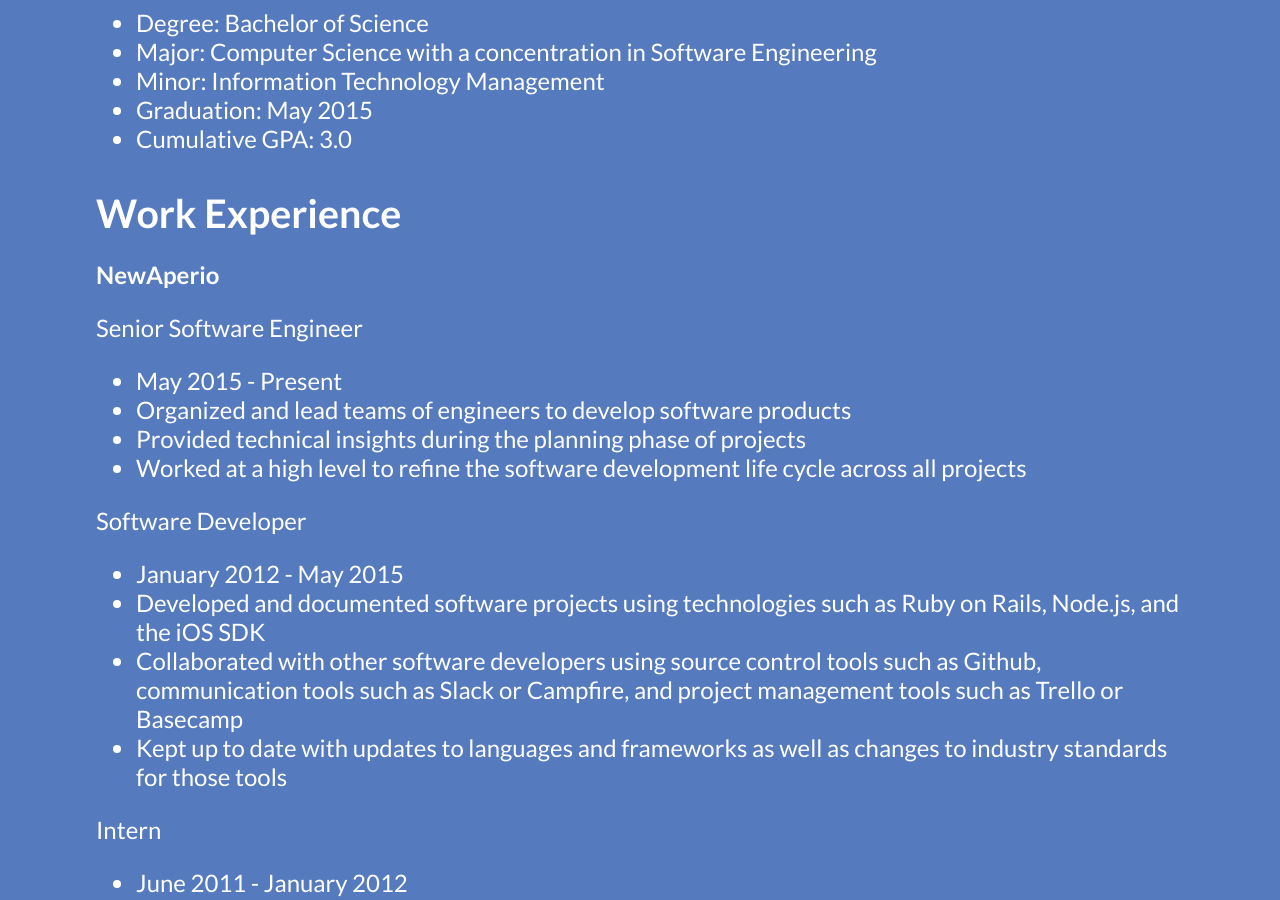
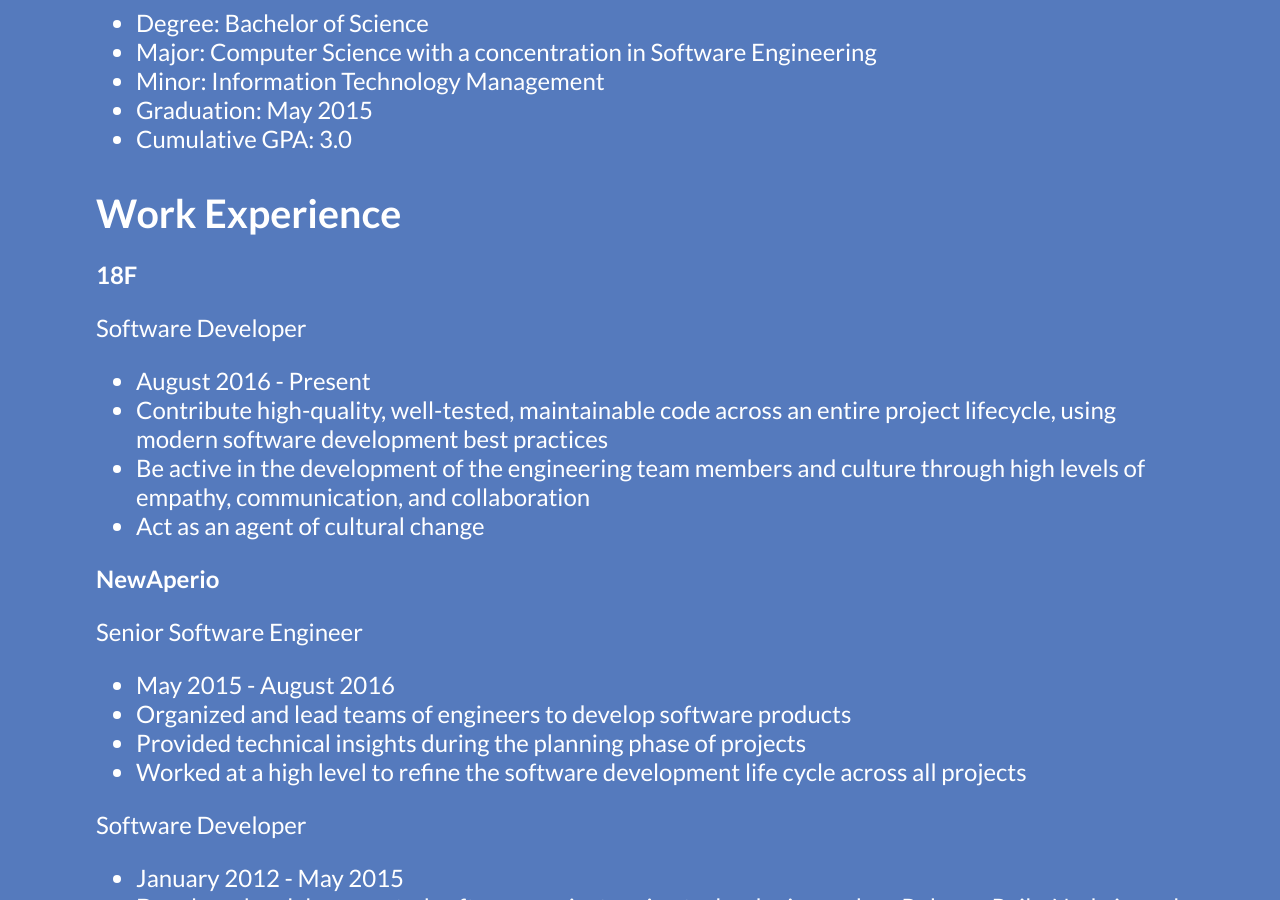
Before and after one commit to jmhooper/JonathanHooper, a Jekyll site: the page built from index.html, in a window 1280 px wide and 900 px high, scrolled down 4252 px. Built offline with Jekyll 4.4.1, drawn with Linux system fonts in a browser that asks for light colours.

Commit message:
Add 18F to resume

```diff
--- a/index.html
+++ b/index.html
@@ -112,12 +112,23 @@
 
 <h2>Work Experience</h2>
 
+<p><strong>18F</strong></p>
+
+<p>Software Developer</p>
+
+<ul>
+<li>August 2016 - Present</li>
+<li>Contribute high-quality, well-tested, maintainable code across an entire project lifecycle, using modern software development best practices</li>
+<li>Be active in the development of the engineering team members and culture through high levels of empathy, communication, and collaboration</li>
+<li>Act as an agent of cultural change</li>
+</ul>
+
 <p><strong>NewAperio</strong></p>
 
 <p>Senior Software Engineer</p>
 
 <ul>
-<li>May 2015 - Present</li>
+<li>May 2015 - August 2016</li>
 <li>Organized and lead teams of engineers to develop software products</li>
 <li>Provided technical insights during the planning phase of projects</li>
 <li>Worked at a high level to refine the software development life cycle across all projects</li>
```
